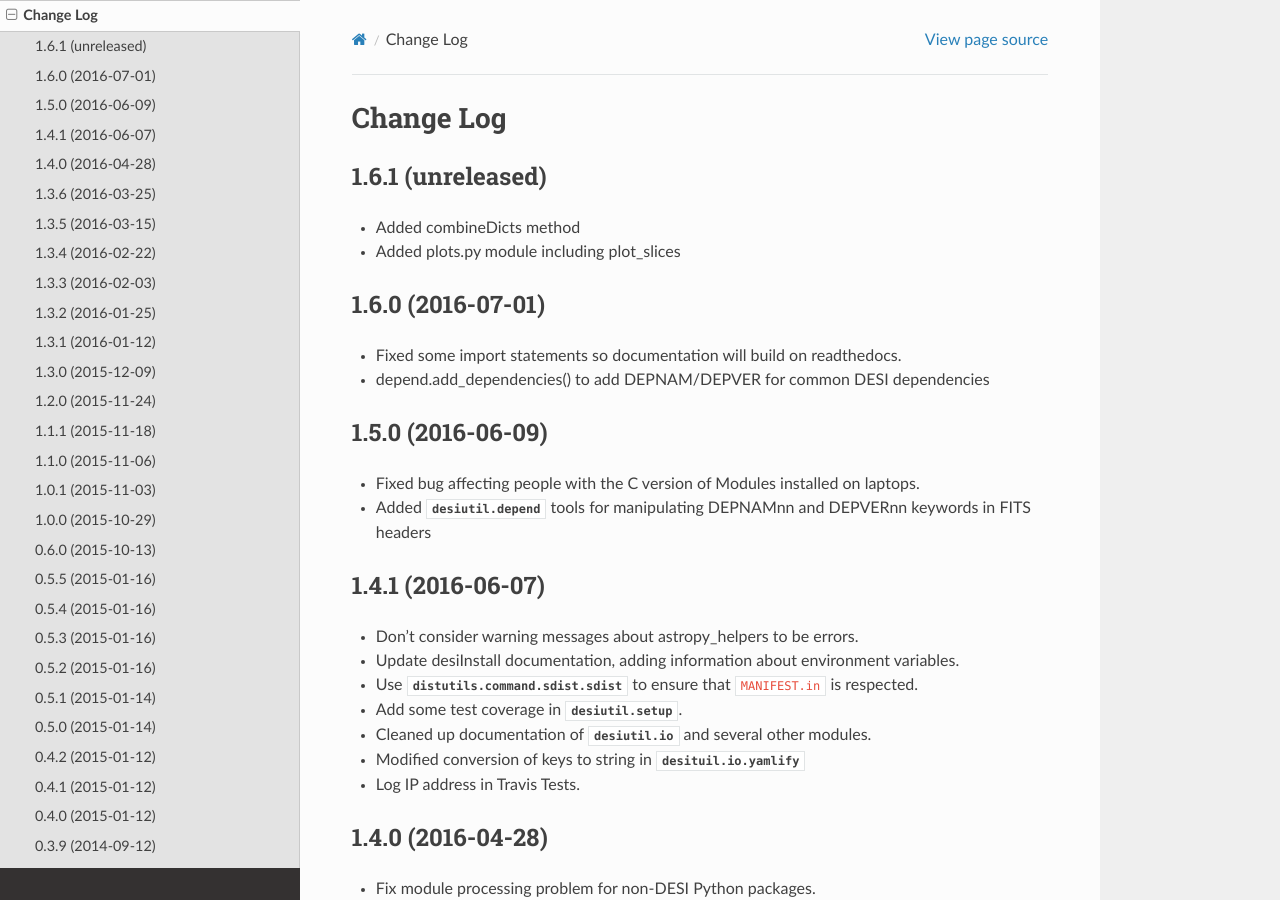
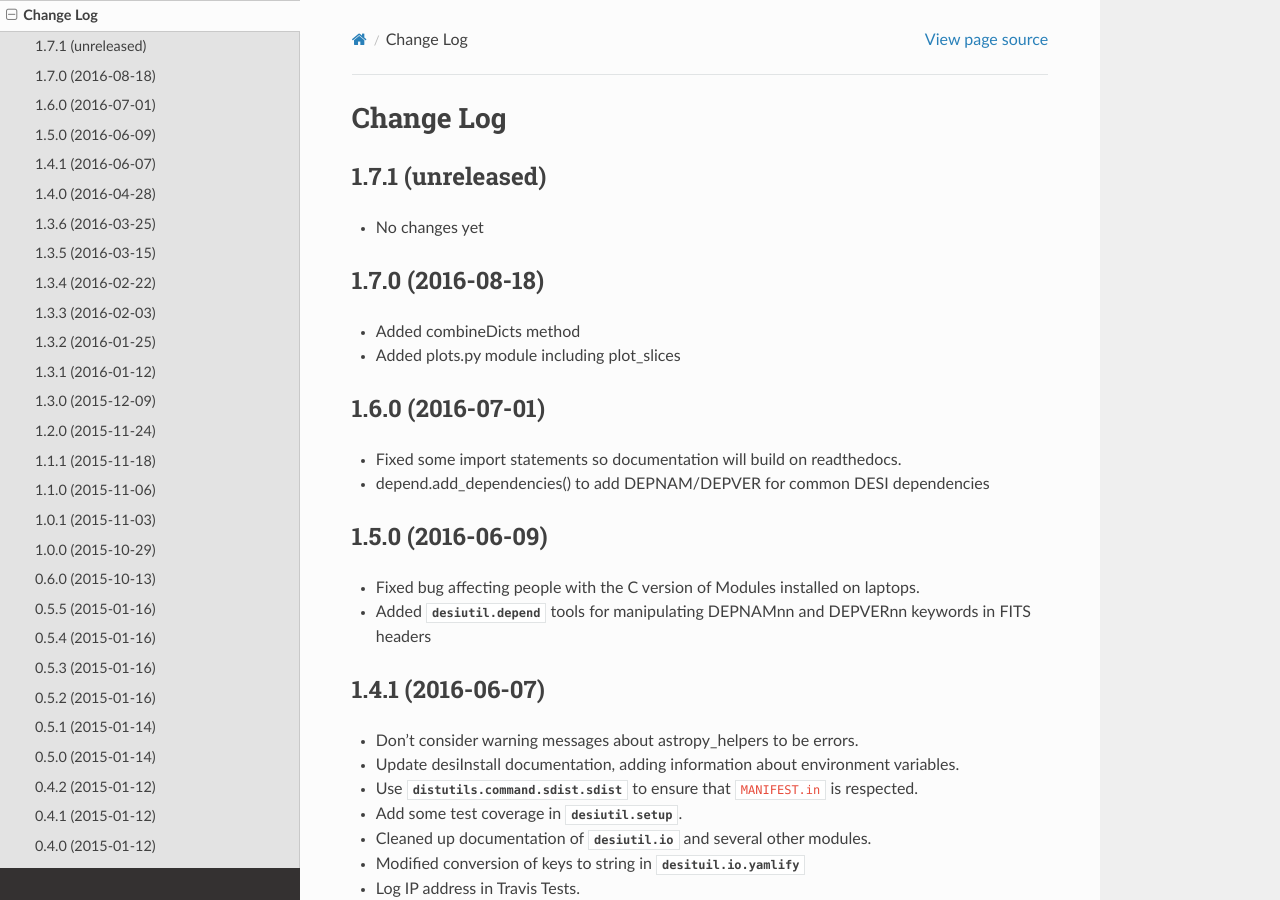
Before and after one commit to desihub/desiutil, a Sphinx documentation site: the page built from doc/changes.rst, in a window 1280 px wide and 900 px high. Built offline with Sphinx 7.4.7 and the Read the Docs theme 2.0.0, drawn with Linux system fonts in a browser that asks for light colours.

Commit message:
desiutil 1.7.0

```diff
--- a/doc/changes.rst
+++ b/doc/changes.rst
@@ -2,7 +2,12 @@
 Change Log
 ==========
 
-1.6.1 (unreleased)
+1.7.1 (unreleased)
+------------------
+
+* No changes yet
+
+1.7.0 (2016-08-18)
 ------------------
 
 * Added combineDicts method
--- a/py/desiutil/_version.py
+++ b/py/desiutil/_version.py
@@ -1 +1 @@
-__version__ = '1.6.0.dev331'
+__version__ = '1.7.0'
```
